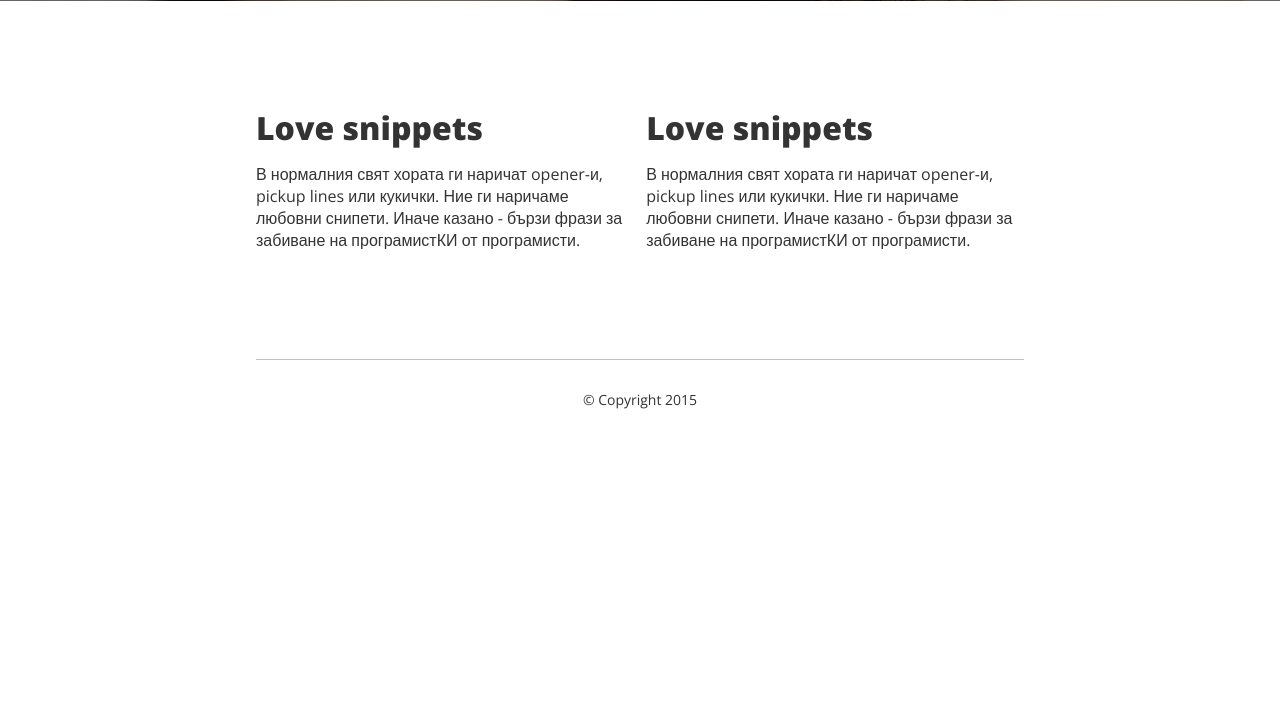
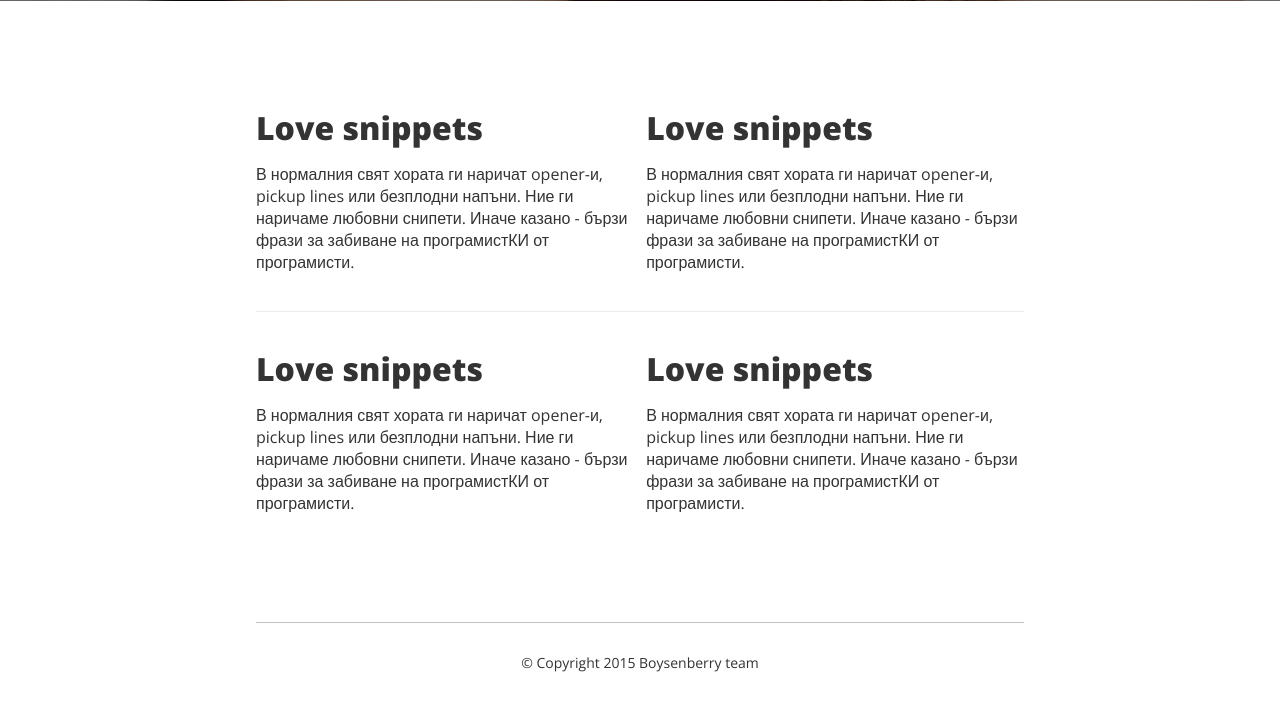
Before and after one commit to TeamBOYSENBERRY/BOYSENBERRY, a PHP site: page / in a window 1280 px wide. Shown: the part 515-1217 px from the top of the page. Before the commit the page ends 924 px from the top, so only its background shows below. Run offline with PHP 8.4, Linux system fonts and the light colour scheme.

Commit message:
Added a second row of 'info-boxes' in the index page. Added the name of our team to the footer.

```diff
--- a/css/style.css
+++ b/css/style.css
@@ -591,6 +591,15 @@ a {
   margin-top: 100px;
   margin-bottom: 100px; }
 
+.info-row {
+  margin-bottom: 30px;
+  padding-bottom: 30px;
+  border-bottom: 1px solid #ebebeb; }
+  .info-row:last-child {
+    margin-bottom: 0;
+    padding-bottom: 0;
+    border-bottom: 0; }
+
 .info-box-title {
   margin-top: 0; }
 
--- a/incl/footer.php
+++ b/incl/footer.php
@@ -2,7 +2,7 @@
 
 	<footer class="site-footer container-s">
 		<div class="copyrights">
-			&copy; Copyright <?php echo date('Y'); ?>
+			&copy; Copyright <?php echo date('Y'); ?> <span>Boysenberry team</span>
 		</div>
 	</footer>
 
--- a/index.php
+++ b/index.php
@@ -2,14 +2,14 @@
 <?php include 'incl/hero.php'; ?>
 
 	<main class="main-content container-s">
-		<section class="section group">
+		<section class="section group info-row">
 			<article class="col span_6_of_12 info-box">
 				<header>
 					<h3 class="info-box-title">Love snippets</h3>
 				</header>
 
 				<div class="info-box-container">
-					В нормалния свят хората ги наричат opener-и, pickup lines или кукички. Ние ги наричаме любовни снипети. Иначе казано - бързи фрази за забиване на програмистКИ от програмисти.
+					В нормалния свят хората ги наричат opener-и, pickup lines или безплодни напъни. Ние ги наричаме любовни снипети. Иначе казано - бързи фрази за забиване на програмистКИ от програмисти.
 				</div>
 			</article>
 
@@ -19,7 +19,29 @@
 				</header>
 
 				<div class="info-box-container">
-					В нормалния свят хората ги наричат opener-и, pickup lines или кукички. Ние ги наричаме любовни снипети. Иначе казано - бързи фрази за забиване на програмистКИ от програмисти.
+					В нормалния свят хората ги наричат opener-и, pickup lines или безплодни напъни. Ние ги наричаме любовни снипети. Иначе казано - бързи фрази за забиване на програмистКИ от програмисти.
+				</div>
+			</article>
+		</section>
+
+		<section class="section group info-row">
+			<article class="col span_6_of_12 info-box">
+				<header>
+					<h3 class="info-box-title">Love snippets</h3>
+				</header>
+
+				<div class="info-box-container">
+					В нормалния свят хората ги наричат opener-и, pickup lines или безплодни напъни. Ние ги наричаме любовни снипети. Иначе казано - бързи фрази за забиване на програмистКИ от програмисти.
+				</div>
+			</article>
+
+			<article class="col span_6_of_12 info-box">
+				<header>
+					<h3 class="info-box-title">Love snippets</h3>
+				</header>
+
+				<div class="info-box-container">
+					В нормалния свят хората ги наричат opener-и, pickup lines или безплодни напъни. Ние ги наричаме любовни снипети. Иначе казано - бързи фрази за забиване на програмистКИ от програмисти.
 				</div>
 			</article>
 		</section>
```
Also changed, not shown: css/_layout.scss (+12 -0 lines), 1 other file.
